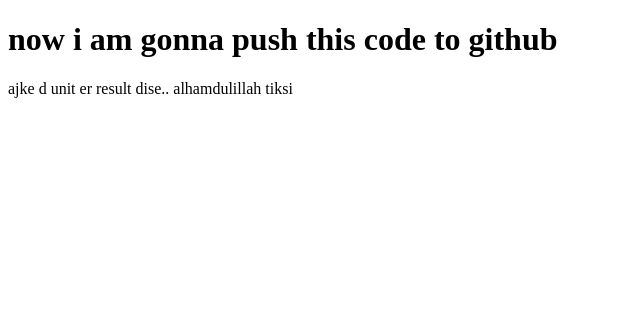
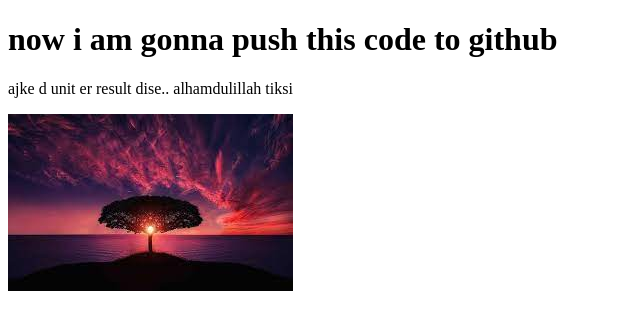
Before and after one commit to Nafis-Sayeem/Second-repo, a plain HTML site: page index.html in a window 1280 px wide. Shown: the whole page, without its empty margins (0-640 px from the left). Drawn offline with Linux system fonts and the light colour scheme.

Commit message:
image push

```diff
--- a/index.html
+++ b/index.html
@@ -9,5 +9,6 @@
 <body>
     <h1> now i am gonna push this code to github </h1>
     <p> ajke d unit er result dise.. alhamdulillah tiksi </p>
+    <img src="tree.jpg" alt="tree">
 </body>
 </html>
```
